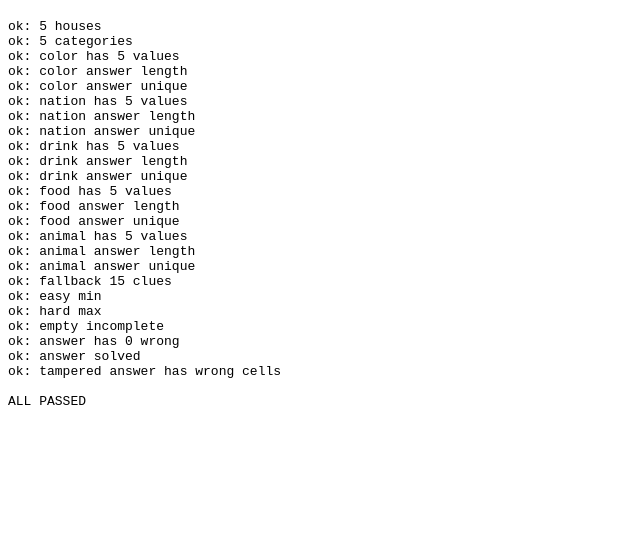
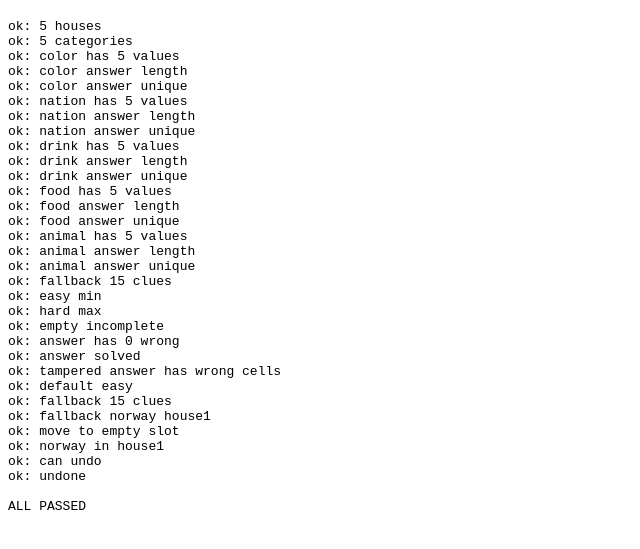
Before and after one commit to wookjaeoh/einstein-riddle, a plain HTML site: page einstein-riddle-app/tests/run-tests.html in a window 1280 px wide. Shown: the part 61-610 px from the top of the page, without its empty margins (0-640 px from the left). Drawn offline with Linux system fonts and the light colour scheme.

Commit message:
feat: game state holds current generated puzzle

```diff
--- /dev/null
+++ b/einstein-riddle-app/js/state.js
@@ -0,0 +1,171 @@
+import { CATEGORIES, VALUES } from "./puzzle-data.js";
+
+const MAX_UNDO = 30;
+
+function emptyPlacement() {
+  return Object.fromEntries(CATEGORIES.map((c) => [c, [null, null, null, null, null]]));
+}
+
+function clonePlacement(p) {
+  return Object.fromEntries(CATEGORIES.map((c) => [c, [...p[c]]]));
+}
+
+export function createGameState() {
+  let answer = null;
+  let clues = [];
+  let difficulty = "easy";
+  let placement = emptyPlacement();
+  let history = [];
+
+  let timerStart = null;
+  let timerAccum = 0;
+  let timerRunning = false;
+
+  function resetTimer() {
+    timerStart = null;
+    timerAccum = 0;
+    timerRunning = false;
+  }
+
+  function loadPuzzle({ answer: ans, clues: cls, difficulty: diff }) {
+    answer = structuredClone(ans);
+    clues = [...cls];
+    difficulty = diff ?? "easy";
+    placement = emptyPlacement();
+    history = [];
+    resetTimer();
+  }
+
+  function getAnswer() {
+    return answer ? structuredClone(answer) : null;
+  }
+
+  function getClues() {
+    return [...clues];
+  }
+
+  function getPlacement() {
+    return clonePlacement(placement);
+  }
+
+  function getDifficulty() {
+    return difficulty;
+  }
+
+  function resetPlacement({ keepTimer = false } = {}) {
+    placement = emptyPlacement();
+    history = [];
+    if (!keepTimer) resetTimer();
+  }
+
+  function ensureTimerStarted() {
+    if (timerRunning) return;
+    timerRunning = true;
+    timerStart = Date.now();
+  }
+
+  function stopTimer() {
+    if (!timerRunning) return;
+    timerAccum += Date.now() - timerStart;
+    timerStart = null;
+    timerRunning = false;
+  }
+
+  function getElapsedMs() {
+    if (timerRunning && timerStart != null) {
+      return timerAccum + (Date.now() - timerStart);
+    }
+    return timerAccum;
+  }
+
+  function isTimerRunning() {
+    return timerRunning;
+  }
+
+  function slotOf(category, value) {
+    const row = placement[category];
+    for (let i = 0; i < 5; i++) {
+      if (row[i] === value) return i;
+    }
+    return -1;
+  }
+
+  function moveCard({ value, category, from, to }) {
+    if (!answer) return false;
+    if (!VALUES[category]?.includes(value)) return false;
+
+    if (from.type === "slot") {
+      if (from.category !== category) return false;
+      if (from.houseIndex < 0 || from.houseIndex > 4) return false;
+      if (placement[category][from.houseIndex] !== value) return false;
+    } else if (from.type === "pool") {
+      if (slotOf(category, value) !== -1) return false;
+    } else {
+      return false;
+    }
+
+    if (to.type === "slot") {
+      if (to.category !== category) return false;
+      if (to.houseIndex < 0 || to.houseIndex > 4) return false;
+    } else if (to.type !== "pool") {
+      return false;
+    }
+
+    if (
+      from.type === "slot" &&
+      to.type === "slot" &&
+      from.houseIndex === to.houseIndex &&
+      from.category === to.category
+    ) {
+      return false;
+    }
+    if (from.type === "pool" && to.type === "pool") return false;
+
+    history.push(clonePlacement(placement));
+    if (history.length > MAX_UNDO) history.shift();
+
+    ensureTimerStarted();
+
+    if (to.type === "slot") {
+      const targetIdx = to.houseIndex;
+      const displaced = placement[category][targetIdx];
+
+      if (from.type === "slot") {
+        const fromIdx = from.houseIndex;
+        placement[category][targetIdx] = value;
+        placement[category][fromIdx] = displaced ?? null;
+      } else {
+        placement[category][targetIdx] = value;
+      }
+    } else if (from.type === "slot") {
+      placement[category][from.houseIndex] = null;
+    }
+
+    return true;
+  }
+
+  function canUndo() {
+    return history.length > 0;
+  }
+
+  function undo() {
+    if (!history.length) return;
+    placement = history.pop();
+  }
+
+  return {
+    loadPuzzle,
+    getAnswer,
+    getClues,
+    getPlacement,
+    getDifficulty,
+    resetPlacement,
+    moveCard,
+    undo,
+    canUndo,
+    ensureTimerStarted,
+    stopTimer,
+    getElapsedMs,
+    isTimerRunning,
+  };
+}
--- a/einstein-riddle-app/tests/run-tests.html
+++ b/einstein-riddle-app/tests/run-tests.html
@@ -12,6 +12,7 @@
       CATEGORIES, VALUES, FALLBACK_ANSWER, FALLBACK_CLUES, HOUSES, DIFFICULTY_TARGETS,
     } from "../js/puzzle-data.js";
     import { countWrong, isComplete, grade } from "../js/validate.js";
+    import { createGameState } from "../js/state.js";
 
     const out = document.getElementById("out");
     let failed = 0;
@@ -40,6 +41,24 @@
     oneWrong.animal[3] = "dog";
     assert(countWrong(oneWrong, FALLBACK_ANSWER) >= 1, "tampered answer has wrong cells");
 
+    const g = createGameState();
+    g.loadPuzzle({ answer: FALLBACK_ANSWER, clues: FALLBACK_CLUES, difficulty: "easy" });
+    assert(g.getDifficulty() === "easy", "default easy");
+    assert(g.getClues().length === 15, "fallback 15 clues");
+    assert(g.getAnswer().nation[0] === "norway", "fallback norway house1");
+
+    const placed = g.moveCard({
+      value: "norway",
+      category: "nation",
+      from: { type: "pool" },
+      to: { type: "slot", houseIndex: 0, category: "nation" },
+    });
+    assert(placed === true, "move to empty slot");
+    assert(g.getPlacement().nation[0] === "norway", "norway in house1");
+    assert(g.canUndo() === true, "can undo");
+    g.undo();
+    assert(g.getPlacement().nation[0] == null, "undone");
+
     out.textContent += failed === 0 ? "\nALL PASSED\n" : `\n${failed} FAILED\n`;
   </script>
 </body>
```
